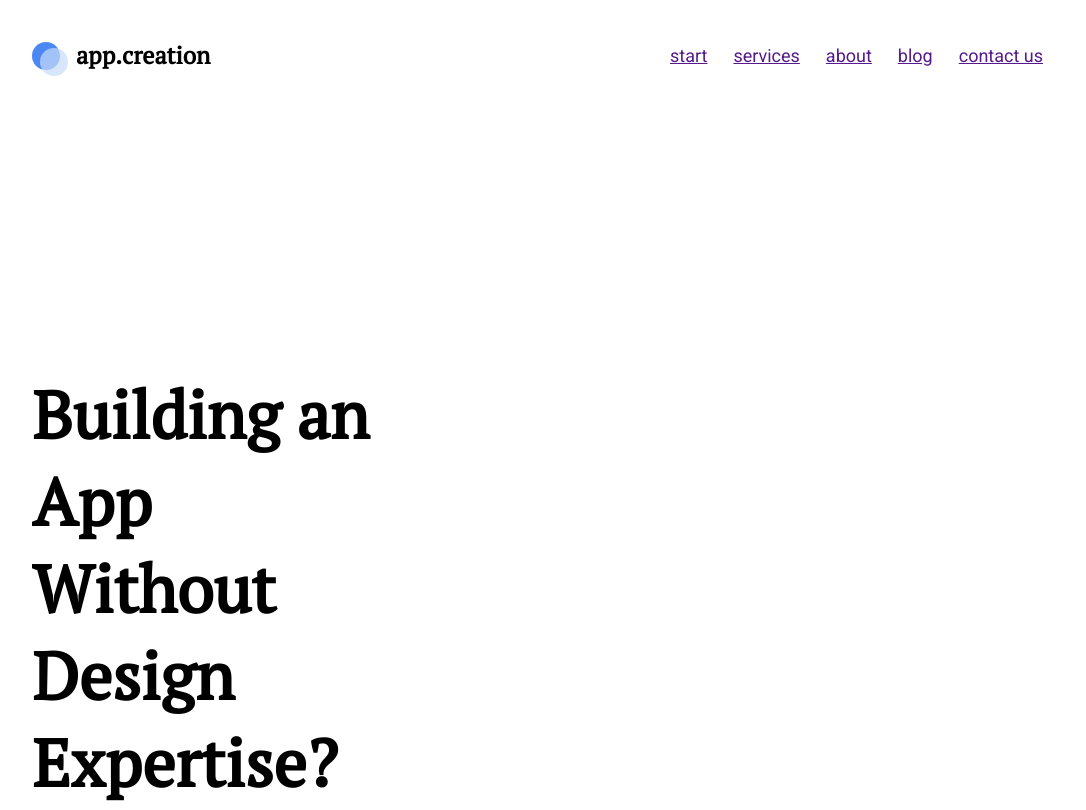
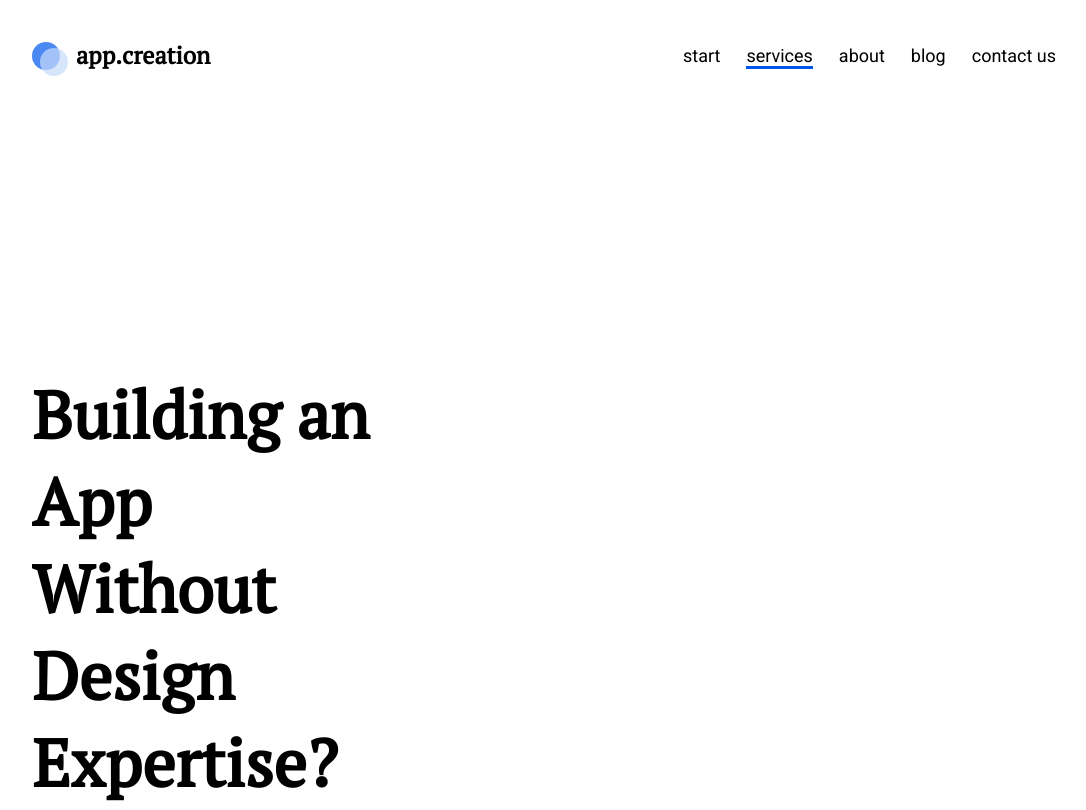
Before and after one commit to WebHeroSchool/PlanningDesk_Ulyanova, a plain HTML site: page index.html in a window 1280 px wide. Shown: the top 810 px of the page, without its empty margins (96-1182 px from the left). Drawn offline with Linux system fonts and the light colour scheme.

Commit message:
Стилизация меню

```diff
--- a/index.html
+++ b/index.html
@@ -17,7 +17,7 @@
 	   </div>
 	      <nav class="menu">
 		    <a href="" class="menu__item">start</a>
-		    <a href="" class="menu__item">services</a>
+		    <a href="" class="menu__item menu__item_active">services</a>
 		    <a href="" class="menu__item">about</a>
 		    <a href="" class="menu__item">blog</a>
 		    <a href="" class="menu__item">contact us</a>
--- a/style.css
+++ b/style.css
@@ -34,22 +34,51 @@
 }
 
 .menu {
-	font-family: Roboto;
-	font-weight: 500;
-	font-size: 18px;
-	line-height: 21px;
-	color: #000000;
 	display: flex;
 	align-items: center;
-	padding: 0 13px;
 }
 
 .menu__item {
-	padding: 0 13px;
+	position: relative;
+	margin-right: 26px;
+	font: 500 18px/21px Roboto, arial, helvetica, sans-serif;
+	color: #000000;
+	text-decoration: none;
+	transition: opacity .5s;
 }
 
 .menu__item:last-child {
-	padding-right: 0;
+	margin-right: 0;
+}
+
+.menu__item:hover {
+	opacity: 0.5;
+}
+
+.menu__item_active::after {
+	position: absolute;
+	display: block;
+	content: '';
+	left: 0;
+	width: 100%;
+	height: 3px;
+	background: #0056EC;
+}
+
+.menu__item:after {
+	position: absolute;
+	display: block;
+	content: '';
+	left: 0;
+	width: 0;
+	height: 3px;
+	background: #0056EC;
+	opacity: 0;
+	transition: opacity .5s, width .5s;
+}
+.menu__item:hover:after, .menu__item_active:after {
+	opacity: 1;
+	width: 100%;
 }
 
 .wrapper {
```
